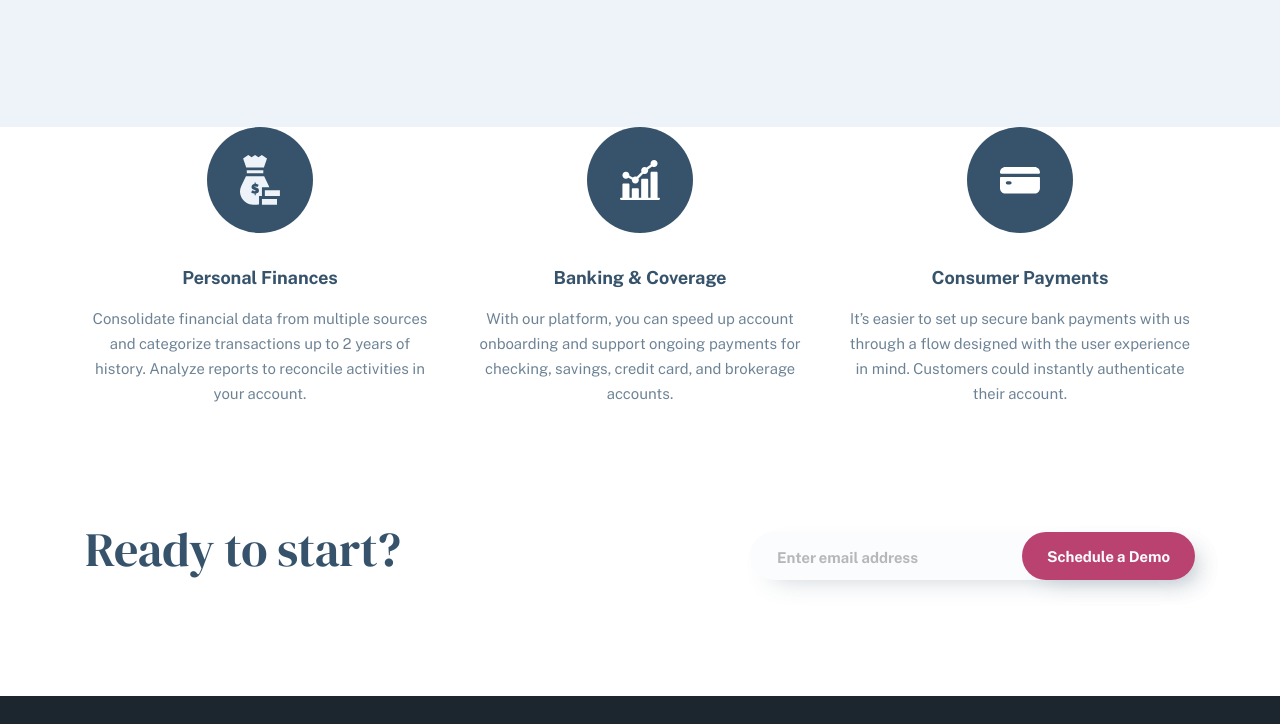
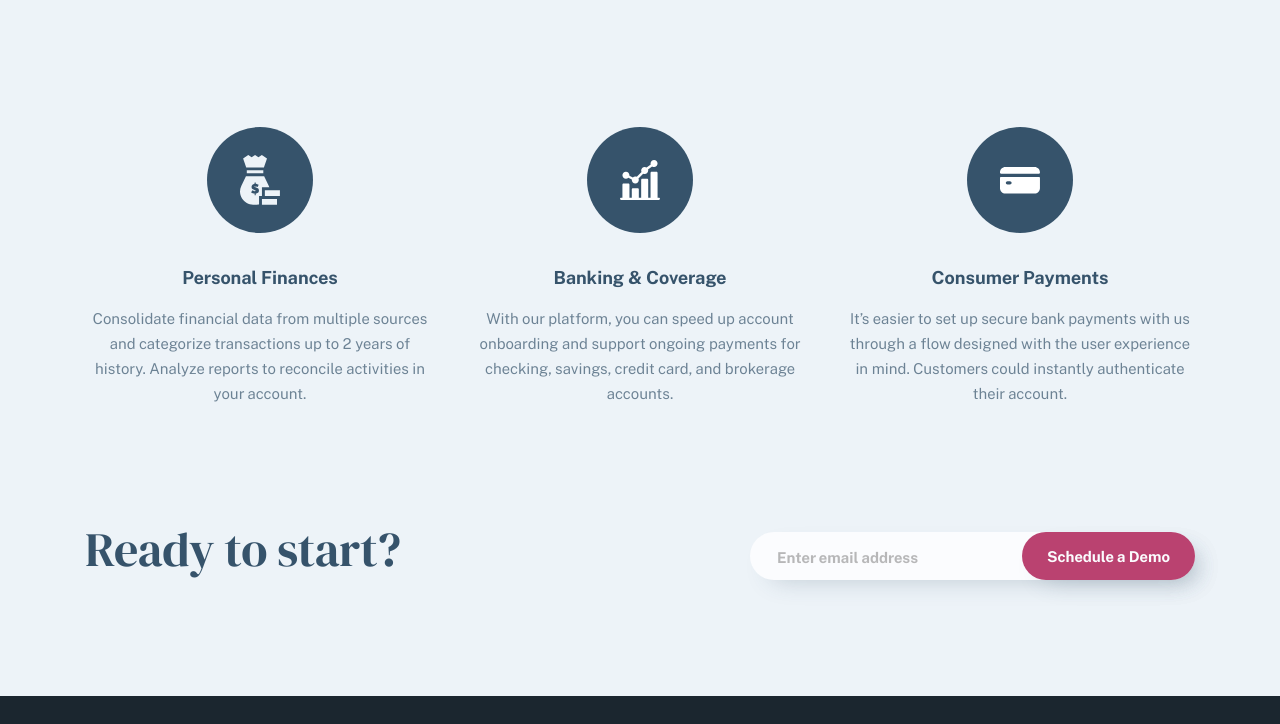
Before and after one commit to Altiordev/PayAPI, a plain HTML site: page index.html in a window 1280 px wide. Shown: the part 2400-3124 px from the top of the page. Drawn offline with nearby package versions, Linux system fonts and the light colour scheme; files that its build step writes are made by us from their sources; files whose address does not match are found by name.

Commit message:
Update _readystart.scss

```diff
--- a/sass/blocks/_readystart.scss
+++ b/sass/blocks/_readystart.scss
@@ -1,5 +1,6 @@
 .readystart {
     padding-bottom: 100px;
+    background-color: #EDF3F8;
     &__cards {
         display: flex;
         align-items: center;
```
